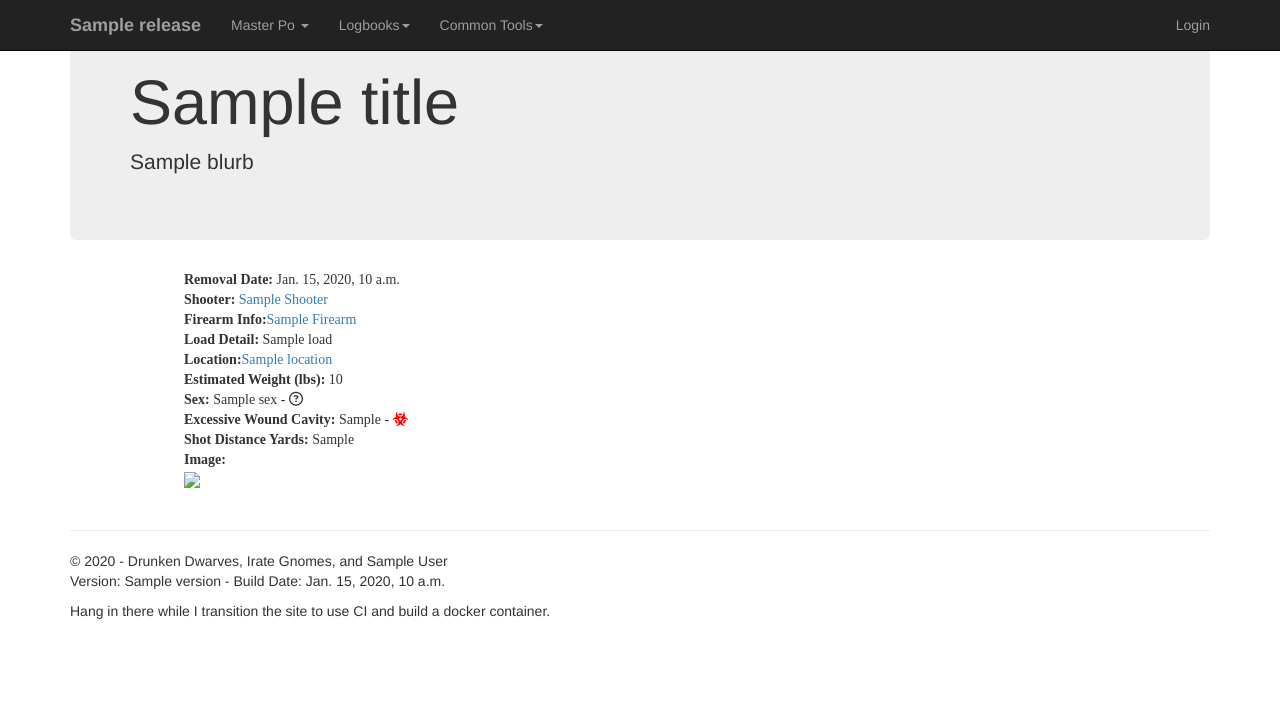
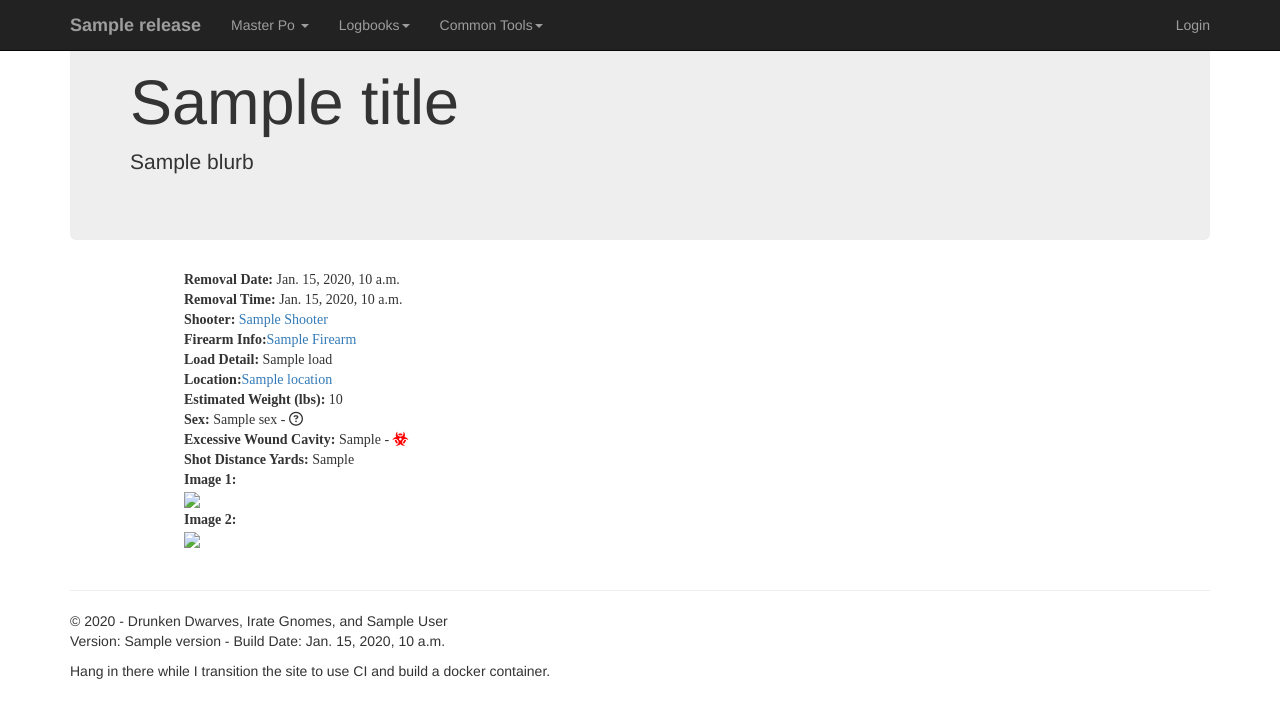
Before and after one commit to benspelledabc/djangosite, a Django app: template imrunicorn/groundhog_logbook/templates/groundhog_logbook/all_groundhog_kills.html in a window 1280 px wide. Shown: the top 718 px of the page. Run offline with Django 3.2, Linux system fonts and the light colour scheme; the template is opened without the code that fills it: most values are stand-ins (such as "Sample title", 1, 10 or a date in 2020); some libraries are stand-ins or nearby versions.

Commit message:
2 pics and tracking time now too.

```diff
--- a/imrunicorn/groundhog_logbook/models.py
+++ b/imrunicorn/groundhog_logbook/models.py
@@ -22,6 +22,7 @@ class Location(models.Model):
 class RemovalsByLocation(models.Model):
     shooter = models.ForeignKey(User, related_name='groundhog_logbook_shooter', on_delete=models.CASCADE, null=True)
     removal_date = models.DateField(default=date.today)
+    removal_time = models.TimeField(null=True)
     firearm = models.ForeignKey(Firearm, related_name='groundhog_logbook_firearm', on_delete=models.CASCADE)
     load = models.ForeignKey(HandLoad, related_name='groundhog_logbook_hand_load', on_delete=models.CASCADE)
     location = models.ForeignKey(Location, related_name='location', on_delete=models.CASCADE)
@@ -30,6 +31,7 @@ class RemovalsByLocation(models.Model):
     shot_distance_yards = models.DecimalField(max_digits=4, decimal_places=0, default=200)
     # upload the kill shot!?
     kill_shot = models.ImageField(upload_to='uploads/groundhog_kill_shots/', null=True, blank=True)
+    kill_shot_two = models.ImageField(upload_to='uploads/groundhog_kill_shots/', null=True, blank=True)
 
     UNKNOWN = 'UNKNOWN'
     MALE = 'MALE'
--- a/imrunicorn/groundhog_logbook/templates/groundhog_logbook/all_groundhog_kills.html
+++ b/imrunicorn/groundhog_logbook/templates/groundhog_logbook/all_groundhog_kills.html
@@ -23,6 +23,7 @@
 
             {% for news in all_news %}
                 <b>Removal Date:</b> {{ news.removal_date }}<br />
+                <b>Removal Time:</b> {{ news.removal_time }}<br />
                 <b>Shooter:</b> <a href="{% url 'groundhog_logbook:all_groundhog_removals' %}{{ news.shooter.pk }}">{{ news.shooter|title }}</a><br />
                 <b>Firearm Info:</b><a href="{% url 'load_data:page_firearm_detail' %}{{ news.firearm.pk }}">{{ news.firearm|title }}</a><br />
                 <b>Load Detail:</b> {{ news.load }}<br />
@@ -45,10 +46,17 @@
                 <b>Shot Distance Yards:</b> {{ news.shot_distance_yards }}<br />
 
             {% if news.kill_shot.url != None%}
-                    <b>Image:</b><br />
+                    <b>Image 1:</b><br />
                     <a href="{{ news.kill_shot.url }}" target="_blank"><img src="{{ news.kill_shot.url }}" style="width: 30%" /></a><br />
             {% else %}
-                <b>Image:</b> None<br />
+                <b>Image 1:</b> None<br />
+            {% endif %}
+
+            {% if news.kill_shot_two.url != None%}
+                    <b>Image 2:</b><br />
+                    <a href="{{ news.kill_shot_two.url }}" target="_blank"><img src="{{ news.kill_shot_two.url }}" style="width: 30%" /></a><br />
+            {% else %}
+                <b>Image 2:</b> None<br />
             {% endif %}
 
             {% if forloop.last  == False %}
```
